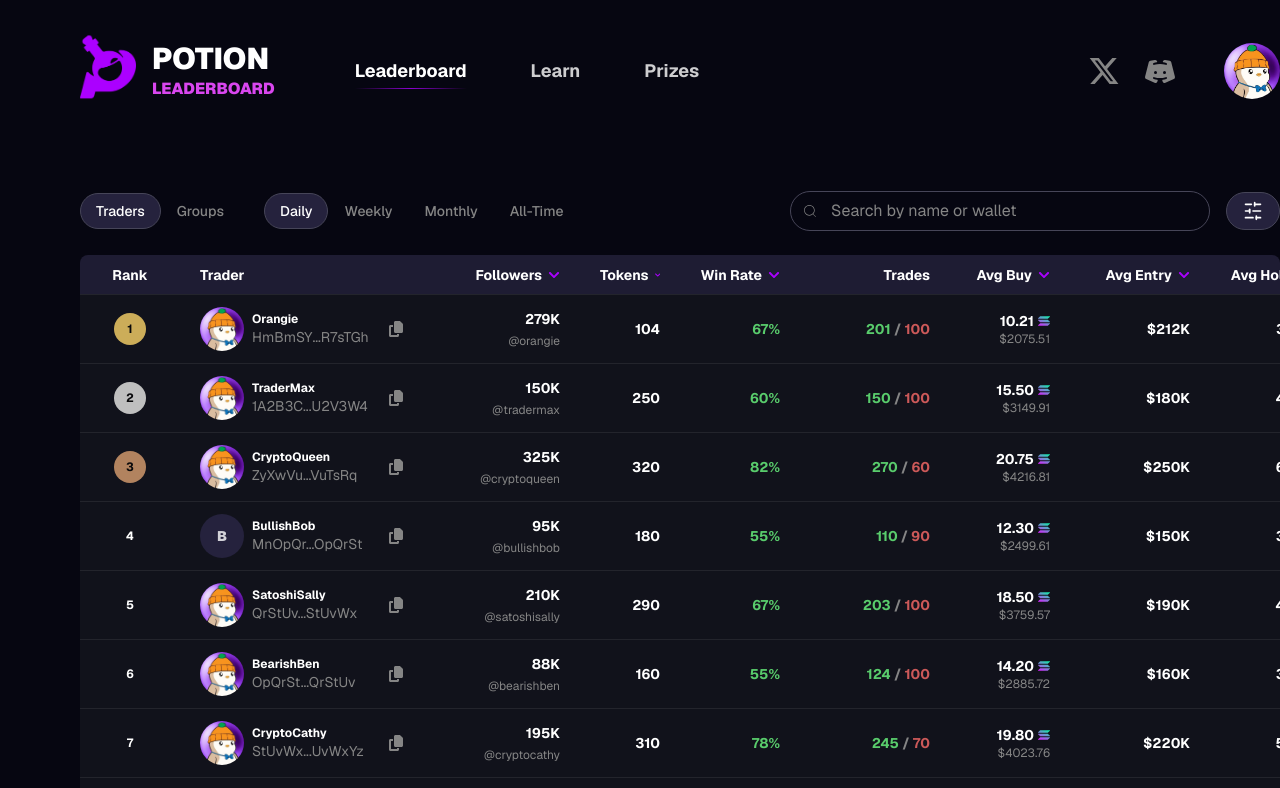
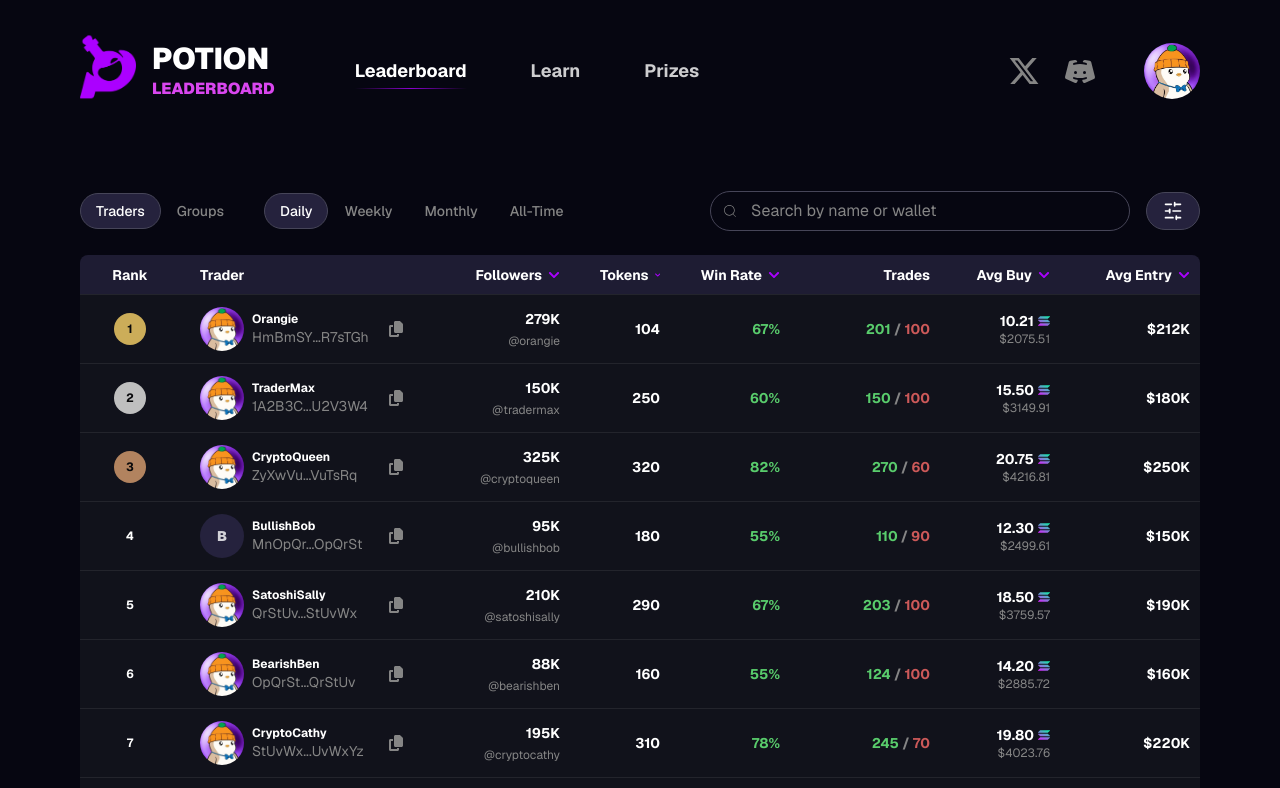
Before and after one commit to BlazWebDevelopment/potion-challenge, a Next.js app: page / in a window 1280 px wide. Shown: the top 788 px of the page. Built offline with nearby package versions, Linux system fonts and the light colour scheme.

Commit message:
fix/screen fix

```diff
--- a/src/app/globals.css
+++ b/src/app/globals.css
@@ -90,11 +90,3 @@
   scrollbar-width: thin;
   scrollbar-color: #23242c transparent;
 }
-
-.sidebar {
-  position: fixed;
-  top: 0;
-  left: 0;
-  height: 100vh;
-  width: 250px;
-}
--- a/src/components/ui/modal.tsx
+++ b/src/components/ui/modal.tsx
@@ -36,23 +36,16 @@
       }
     };
 
-    const scrollBarWidth =
-      window.innerWidth - document.documentElement.clientWidth;
-
     if (isOpen) {
       document.addEventListener("keydown", handleEscape);
       document.addEventListener("mousedown", handleClickOutside);
       document.body.style.overflow = "hidden";
-      if (scrollBarWidth > 0) {
-        document.body.style.paddingRight = `${scrollBarWidth}px`;
-      }
     }
 
     return () => {
       document.removeEventListener("keydown", handleEscape);
       document.removeEventListener("mousedown", handleClickOutside);
       document.body.style.overflow = "unset";
-      document.body.style.paddingRight = "unset";
     };
   }, [isOpen, onClose]);
 
```
